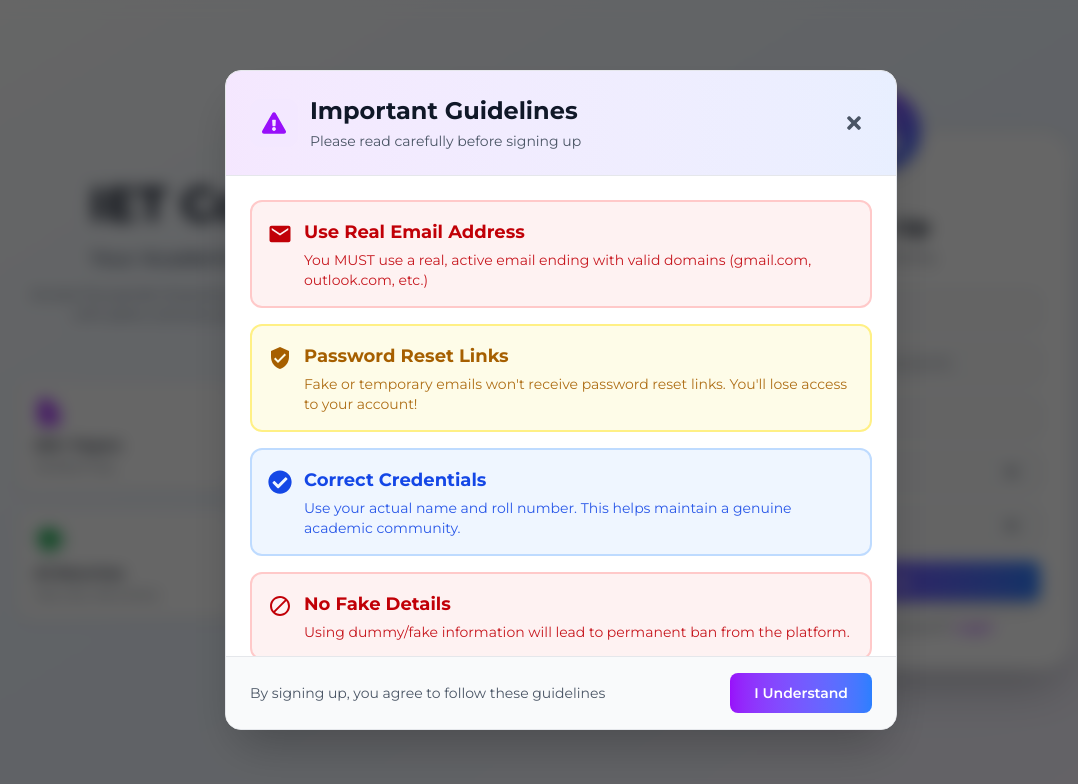
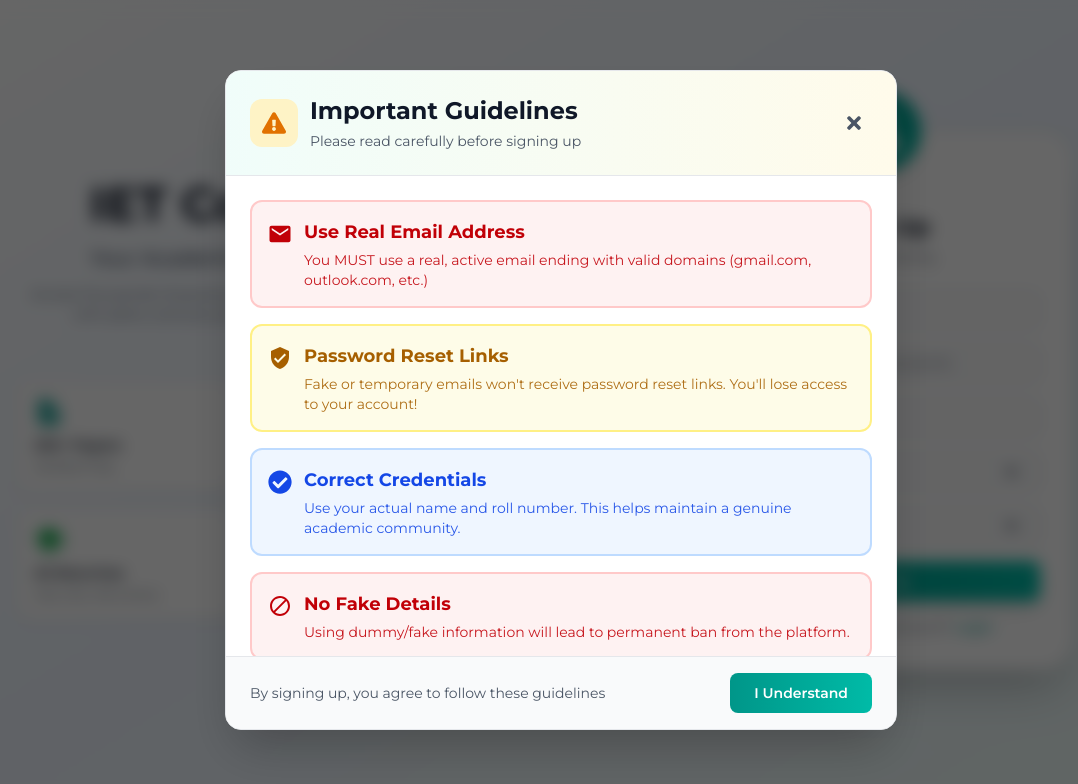
Before and after one commit to yasirakhlaque/IET-Connect, a React (Vite) app in the folder frontend/: page /login in a window 1280 px wide. Both pictures are taken after a click on the element "Create One". Shown: the top 784 px of the page, without its empty margins (79-1157 px from the left). Built offline with nearby package versions, Linux system fonts and the light colour scheme; no server answers; a web font is replaced by a local one.

Commit message:
update auth pages styles

```diff
--- a/frontend/src/components/SignupGuidelines.jsx
+++ b/frontend/src/components/SignupGuidelines.jsx
@@ -67,7 +67,7 @@ export default function SignupGuidelines({ isOpen, onClose }) {
                 <div
                     className={`relative max-w-2xl w-full rounded-2xl shadow-2xl overflow-hidden ${
                         theme === 'dark'
-                            ? 'bg-gradient-to-br from-[#1e1b4b] to-[#312e81] border border-white/10'
+                            ? 'bg-[#0B1220] border border-white/10'
                             : 'bg-white border border-gray-200'
                     }`}
                     onClick={(e) => e.stopPropagation()}
@@ -77,17 +77,21 @@ export default function SignupGuidelines({ isOpen, onClose }) {
                         theme === 'dark' ? 'border-white/10' : 'border-gray-200'
                     }`}>
                         {/* Gradient overlay */}
-                        <div className="absolute inset-0 bg-gradient-to-r from-purple-600/10 to-blue-600/10" />
+                        <div className={`absolute inset-0 ${
+                            theme === 'dark'
+                                ? 'bg-gradient-to-r from-[#0FB8AD]/10 to-[#F6C177]/10'
+                                : 'bg-gradient-to-r from-teal-50 to-amber-50'
+                        }`} />
 
                         <div className="relative flex items-center justify-between">
                             <div className="flex items-center gap-3">
                                 <div className={`p-3 rounded-xl ${
                                     theme === 'dark'
-                                        ? 'bg-purple-500/20'
-                                        : 'bg-purple-100'
+                                        ? 'bg-[#F6C177]/20'
+                                        : 'bg-amber-100'
                                 }`}>
                                     <FaExclamationTriangle className={`text-2xl ${
-                                        theme === 'dark' ? 'text-purple-400' : 'text-purple-600'
+                                        theme === 'dark' ? 'text-[#F6C177]' : 'text-amber-600'
                                     }`} />
                                 </div>
                                 <div>
@@ -97,7 +101,7 @@ export default function SignupGuidelines({ isOpen, onClose }) {
                                         Important Guidelines
                                     </h2>
                                     <p className={`text-xs md:text-sm mt-1 ${
-                                        theme === 'dark' ? 'text-gray-400' : 'text-gray-600'
+                                        theme === 'dark' ? 'text-[#9AA8B2]' : 'text-gray-600'
                                     }`}>
                                         Please read carefully before signing up
                                     </p>
@@ -145,17 +149,17 @@ export default function SignupGuidelines({ isOpen, onClose }) {
                         {/* Additional Info */}
                         <div className={`mt-6 p-4 rounded-xl border ${
                             theme === 'dark'
-                                ? 'bg-purple-500/5 border-purple-500/20'
-                                : 'bg-purple-50 border-purple-200'
+                                ? 'bg-[#0FB8AD]/5 border-[#0FB8AD]/20'
+                                : 'bg-teal-50 border-teal-200'
                         }`}>
                             <h4 className={`font-semibold mb-2 flex items-center gap-2 ${
-                                theme === 'dark' ? 'text-purple-300' : 'text-purple-700'
+                                theme === 'dark' ? 'text-[#0FB8AD]' : 'text-teal-700'
                             }`}>
                                 <FaCheckCircle />
                                 Why This Matters?
                             </h4>
                             <ul className={`text-xs md:text-sm space-y-1 ml-6 ${
-                                theme === 'dark' ? 'text-gray-300' : 'text-gray-700'
+                                theme === 'dark' ? 'text-[#9AA8B2]' : 'text-gray-700'
                             }`}>
                                 <li className="list-disc">We want to maintain a genuine academic community</li>
                                 <li className="list-disc">Real emails ensure you can recover your account</li>
@@ -171,13 +175,16 @@ export default function SignupGuidelines({ isOpen, onClose }) {
                     }`}>
                         <div className="flex items-center justify-between gap-8">
                             <p className={`text-xs sm:text-sm ${
-                                theme === 'dark' ? 'text-gray-400' : 'text-gray-600'
+                                theme === 'dark' ? 'text-[#9AA8B2]' : 'text-gray-600'
                             }`}>
                                 By signing up, you agree to follow these guidelines
                             </p>
                             <button
                                 onClick={onClose}
-                                className="px-6 py-2.5 bg-gradient-to-r from-purple-600 to-blue-500 text-white rounded-lg font-semibold hover:shadow-lg transition-all text-xs sm:text-sm text-nowrap"
+                                className={theme === 'dark'
+                                    ? "px-6 py-2.5 bg-gradient-to-r from-[#0FB8AD] to-[#0FB8AD]/80 text-[#0B1220] rounded-lg font-semibold hover:shadow-lg hover:shadow-[#0FB8AD]/30 transition-all text-xs sm:text-sm text-nowrap"
+                                    : "px-6 py-2.5 bg-gradient-to-r from-teal-600 to-teal-500 text-white rounded-lg font-semibold hover:shadow-lg transition-all text-xs sm:text-sm text-nowrap"
+                                }
                             >
                                 I Understand
                             </button>
@@ -196,11 +203,11 @@ export default function SignupGuidelines({ isOpen, onClose }) {
                     border-radius: 10px;
                 }
                 .custom-scrollbar::-webkit-scrollbar-thumb {
-                    background: ${theme === 'dark' ? 'rgba(147, 51, 234, 0.5)' : 'rgba(147, 51, 234, 0.3)'};
+                    background: ${theme === 'dark' ? 'rgba(15, 184, 173, 0.5)' : 'rgba(13, 148, 136, 0.3)'};
                     border-radius: 10px;
                 }
                 .custom-scrollbar::-webkit-scrollbar-thumb:hover {
-                    background: ${theme === 'dark' ? 'rgba(147, 51, 234, 0.7)' : 'rgba(147, 51, 234, 0.5)'};
+                    background: ${theme === 'dark' ? 'rgba(15, 184, 173, 0.7)' : 'rgba(13, 148, 136, 0.5)'};
                 }
             `}</style>
         </>
--- a/frontend/src/pages/Login.jsx
+++ b/frontend/src/pages/Login.jsx
@@ -75,14 +75,14 @@ export default function Login() {
 
   return (
     <div className={`flex h-screen w-screen justify-center items-center ${theme === "dark"
-      ? "bg-gradient-to-br from-[#1a0b2e] via-[#2d1b4e] to-[#4a2c6d]"
-      : "bg-gradient-to-br from-white via-blue-50 to-purple-50"
+      ? "bg-[#0B1220]"
+      : "bg-gradient-to-br from-white via-blue-50 to-teal-50"
       }`}>
       {/* Left Panel */}
       <div className={`hidden md:flex flex-col justify-center items-center gap-8 w-1/2 h-full relative overflow-hidden px-12 ${theme === "dark" ? "text-white" : "text-gray-900"
         }`}>
         {theme === "dark" && (
-          <div className="absolute inset-0 bg-gradient-to-br from-purple-600/20 via-blue-600/10 to-transparent" />
+          <div className="absolute inset-0 bg-gradient-to-br from-[#0FB8AD]/10 via-[#F6C177]/5 to-transparent" />
         )}
 
         <div className="relative z-10 flex flex-col items-center gap-8 max-w-md">
@@ -104,11 +104,11 @@ export default function Login() {
               ? "bg-white/5 border-white/10 backdrop-blur-sm"
               : "bg-white border-gray-200 shadow-sm"
               }`}>
-              <IoDocumentText className={`text-3xl mb-2 ${theme === "dark" ? "text-purple-400" : "text-purple-600"}`} />
+              <IoDocumentText className={`text-3xl mb-2 ${theme === "dark" ? "text-[#0FB8AD]" : "text-teal-600"}`} />
               <h3 className={`font-semibold text-sm mb-1 ${theme === "dark" ? "text-white" : "text-gray-900"}`}>
                 250+ Papers
               </h3>
-              <p className={`text-xs ${theme === "dark" ? "text-gray-400" : "text-gray-600"}`}>
+              <p className={`text-xs ${theme === "dark" ? "text-[#9AA8B2]" : "text-gray-600"}`}>
                 Verified PYQs
               </p>
             </div>
@@ -166,7 +166,7 @@ export default function Login() {
                 : "bg-white border-gray-200"
                 }`}>
                 {/* Floating Icon */}
-                <div className="absolute -top-10 left-1/2 transform -translate-x-1/2 bg-gradient-to-br from-purple-600 to-blue-500 text-white rounded-full h-20 w-20 flex items-center justify-center shadow-lg">
+                <div className={`absolute -top-10 left-1/2 transform -translate-x-1/2 ${theme === "dark" ? "bg-gradient-to-br from-[#0FB8AD] to-[#0FB8AD]/80" : "bg-gradient-to-br from-teal-600 to-teal-500"} text-white rounded-full h-20 w-20 flex items-center justify-center shadow-lg`}>
                   <FaUser style={{ fontSize: '2.5rem' }} />
                 </div>
 
@@ -181,9 +181,9 @@ export default function Login() {
 
                 <form className="flex flex-col gap-4 mt-6" onSubmit={handleSubmit}>
                   <div>
-                    <div className={`flex items-center border rounded-lg px-3 py-2 focus-within:border-purple-400 transition ${theme === "dark"
-                      ? "border-white/20 bg-white/5"
-                      : "border-gray-300 bg-gray-50"
+                    <div className={`flex items-center border rounded-lg px-3 py-2 transition ${theme === "dark"
+                      ? "border-white/20 bg-white/5 focus-within:border-[#0FB8AD]/50"
+                      : "border-gray-300 bg-gray-50 focus-within:border-teal-400"
                       }`}>
                       <FaEnvelope className={theme === "dark" ? "text-gray-300 mr-2" : "text-gray-600 mr-2"} />
                       <input
@@ -202,9 +202,9 @@ export default function Login() {
                   </div>
 
                   <div>
-                    <div className={`flex items-center border rounded-lg px-3 py-2 focus-within:border-purple-400 transition ${theme === "dark"
-                      ? "border-white/20 bg-white/5"
-                      : "border-gray-300 bg-gray-50"
+                    <div className={`flex items-center border rounded-lg px-3 py-2 transition ${theme === "dark"
+                      ? "border-white/20 bg-white/5 focus-within:border-[#0FB8AD]/50"
+                      : "border-gray-300 bg-gray-50 focus-within:border-teal-400"
                       }`}>
                       <FaKey className={theme === "dark" ? "text-gray-300 mr-2" : "text-gray-600 mr-2"} />
                       <input
@@ -228,20 +228,23 @@ export default function Login() {
                   )}
 
                   <div className={`text-right text-sm cursor-pointer transition ${theme === "dark"
-                    ? "text-gray-300 hover:text-purple-400"
-                    : "text-gray-600 hover:text-purple-600"
+                    ? "text-[#9AA8B2] hover:text-[#0FB8AD]"
+                    : "text-gray-600 hover:text-teal-600"
                     }`}>
                     <Link to={"/forgotpassword"}>Forgot Password?</Link>
                   </div>
 
-                  <button type="submit" className={`text-xs md:text-sm bg-gradient-to-r from-purple-600 to-blue-500 text-white py-2.5 rounded-lg font-semibold hover:from-purple-700 hover:to-blue-600 transition shadow-lg ${isLoggingIn ? 'opacity-50 cursor-not-allowed' : ''}`}>
+                  <button type="submit" className={`text-xs md:text-sm ${theme === "dark"
+                    ? "bg-gradient-to-r from-[#0FB8AD] to-[#0FB8AD]/80 text-[#0B1220] hover:shadow-lg hover:shadow-[#0FB8AD]/30"
+                    : "bg-gradient-to-r from-teal-600 to-teal-500 text-white hover:from-teal-700 hover:to-teal-600"
+                  } py-2.5 rounded-lg font-semibold transition shadow-lg ${isLoggingIn ? 'opacity-50 cursor-not-allowed' : ''}`}>
                     {isLoggingIn ? 'Logging In...' : 'Login'}
                   </button>
 
                   <p className={`text-sm text-center ${theme === "dark" ? "text-gray-300" : "text-gray-600"}`}>
                     Don't Have an account? <span className={`cursor-pointer font-medium transition ${theme === "dark"
-                      ? "text-purple-400 hover:text-purple-300"
-                      : "text-purple-600 hover:text-purple-700"
+                      ? "text-[#0FB8AD] hover:text-[#0FB8AD]/80"
+                      : "text-teal-600 hover:text-teal-700"
                       }`}
                       onClick={() => setIsSignUpActive(true)}>Create One</span>
                   </p>
--- a/frontend/src/pages/SignUp.jsx
+++ b/frontend/src/pages/SignUp.jsx
@@ -119,7 +119,7 @@ export default function SignUp({ setIsSignUpActive }) {
             : "bg-white border-gray-200"
             }`}>
             {/* Floating Icon */}
-            <div className="absolute -top-10 left-1/2 transform -translate-x-1/2 bg-gradient-to-br from-purple-600 to-blue-500 text-white rounded-full h-20 w-20 flex items-center justify-center shadow-lg">
+            <div className={`absolute -top-10 left-1/2 transform -translate-x-1/2 ${theme === "dark" ? "bg-gradient-to-br from-[#0FB8AD] to-[#0FB8AD]/80" : "bg-gradient-to-br from-teal-600 to-teal-500"} text-white rounded-full h-20 w-20 flex items-center justify-center shadow-lg`}>
                 <FaUser style={{ fontSize: '2.5rem' }} />
             </div>
 
@@ -214,7 +214,10 @@ export default function SignUp({ setIsSignUpActive }) {
                     {passwordMatchError && <div className="text-red-400 text-sm mt-1">Passwords do not match</div>}
                 </div>
 
-                <button className={`bg-gradient-to-r from-purple-600 to-blue-500 text-white py-2.5 rounded-lg font-semibold hover:from-purple-700 hover:to-blue-600 transition shadow-lg text-xs md:text-sm ${isSigningUp ? 'opacity-50 cursor-not-allowed' : ''}`} type="submit">
+                <button className={`${theme === "dark"
+                    ? "bg-gradient-to-r from-[#0FB8AD] to-[#0FB8AD]/80 text-[#0B1220] hover:shadow-xl hover:shadow-[#0FB8AD]/30"
+                    : "bg-gradient-to-r from-teal-600 to-teal-500 text-white hover:from-teal-700 hover:to-teal-600"
+                  } py-2.5 rounded-lg font-semibold transition shadow-lg text-xs md:text-sm ${isSigningUp ? 'opacity-50 cursor-not-allowed' : ''}`} type="submit">
                    {isSigningUp ? 'Signing Up...' : 'Sign Up'}
                 </button>
 
@@ -222,8 +225,8 @@ export default function SignUp({ setIsSignUpActive }) {
                 {studentExist && <p className="text-red-400 text-sm text-center">Student already exists with this Roll Number or Email.</p>}
                 <p className={`text-sm text-center ${theme === "dark" ? "text-gray-300" : "text-gray-600"}`}>
                     Already Have an account? <span className={`cursor-pointer font-medium transition ${theme === "dark"
-                        ? "text-purple-400 hover:text-purple-300"
-                        : "text-purple-600 hover:text-purple-700"
+                        ? "text-[#0FB8AD] hover:text-[#0FB8AD]/80"
+                        : "text-teal-600 hover:text-teal-700"
                         }`} onClick={() => setIsSignUpActive(false)}>Login</span>
                 </p>
             </form>
```
Also changed, not shown: frontend/src/components/ForgotPassword.jsx (+11 -11 lines).
